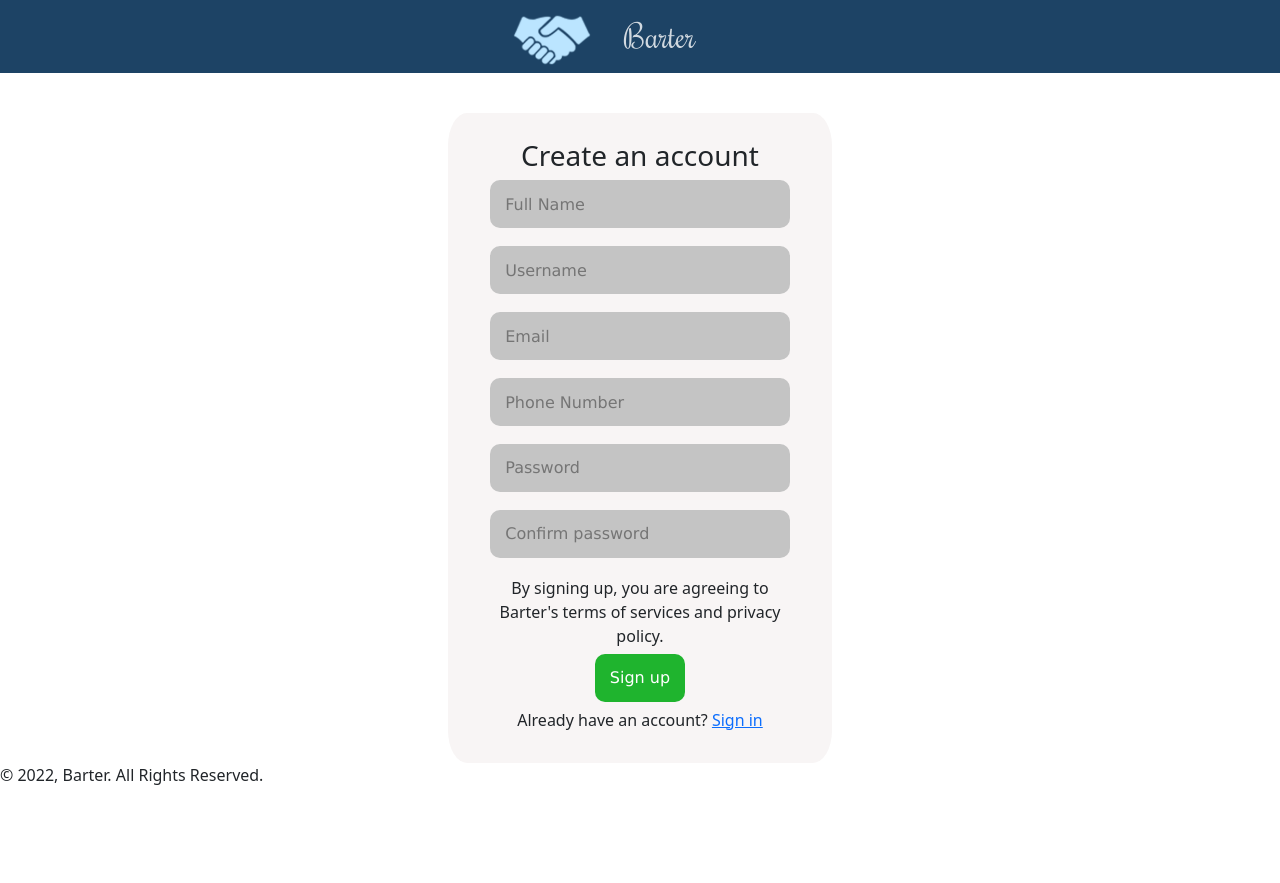
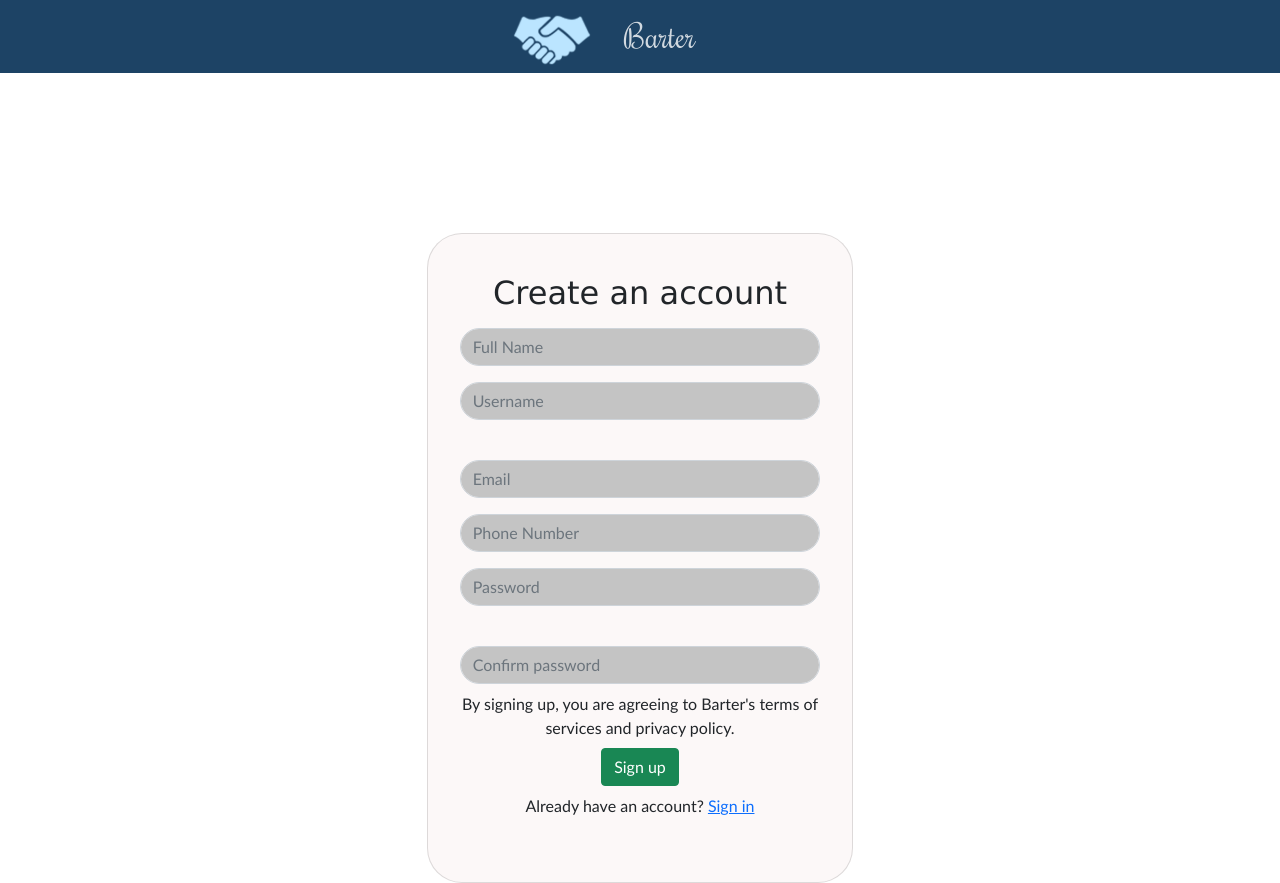
Before and after one commit to dryeab/barter, a Django app: template barter/user/templates/signup.html in a window 1280 px wide. Before the commit the page ends 785 px from the top, so only its background shows below. Run offline with Django 3.2, Linux system fonts and the light colour scheme; the template is opened without the code that fills it, so the values that code supplies are empty.

Commit message:
templates

```diff
--- /dev/null
+++ b/barter/user/static/css/header.css
@@ -0,0 +1,25 @@
+@import url("https://fonts.googleapis.com/css2?family=Rochester&display=swap");
+
+body {
+  margin: 0px;
+}
+header {
+  background-color: #1d4365;
+  margin-bottom: 5vh;
+}
+.header {
+  width: 25%;
+  margin: auto;
+  color: white;
+  display: flex;
+}
+.logo-image {
+  width: 45%;
+  margin-top: 2%;
+}
+.header p {
+  margin: auto 0px;
+  font-family: "Rochester", cursive;
+  font-size: 2em;
+  opacity: 0.8;
+}
--- a/barter/user/static/css/signup.css
+++ /dev/null
@@ -1,63 +0,0 @@
-@import url('https://fonts.googleapis.com/css2?family=Rochester&display=swap');
-
-body{
-    margin: 0px;
-}
-header{
-    background-color: #1D4365;
-    margin-bottom: 5vh;
-}
-.header{
-    width: 25%;
-    margin: auto;
-    color: white;
-    display: flex;
-}
-.logo-image{
-    width: 45%;
-    margin-top: 2%;
-}
-.header p{
-    margin: auto 0px;
-    font-family: 'Rochester', cursive;
-    font-size: 2em;
-    opacity: 0.8;
-}
-.formdiv{
-    width: 30%;
-    margin: auto;
-    background-color: #F8F5F5;
-    border-radius: 5%;
-    padding: 2%;
-}
-.formdiv form{
-    width: 90%;
-    margin: auto;
-}
-form p{
-    margin: 2%;
-    text-align: center ;
-}
-form div div{
-    height: 6vh;
-    margin-bottom: 6%;
-}
-form input{
-    width: 100%;
-    height: 100%;
-    border: 0px;
-    padding: 5%;
-    font-family: Verdana, Geneva, Tahoma, sans-serif;
-    color: black;
-    border-radius: 10px ;
-    background-color: #C4C4C4;
-}
-.button{
-    width: 30%;
-    margin: auto;
-}
-.button input{
-    background-color: #1FB42E;
-    color: white;
-    border-radius: 10px;
-}
--- a/barter/user/templates/signup.html
+++ b/barter/user/templates/signup.html
@@ -2,15 +2,17 @@
 
 <!DOCTYPE html>
 <html lang="en">
+
 <head>
   <meta charset="UTF-8" />
   <meta http-equiv="X-UA-Compatible" content="IE=edge" />
   <meta name="viewport" content="width=device-width, initial-scale=1.0" />
   <title>Barter - Sign Up</title>
-    <link rel="stylesheet" href="{% static 'css/signup.css' %}">
+  <link rel="stylesheet" href="{% static 'css/header.css' %}">
   <link rel="stylesheet" href="{% static 'css/bootstrap.min.css' %}">
 </head>
-  <body>
+
+<body class="vh-100">
 
   <header>
     <div class="header">
@@ -19,67 +21,92 @@
     </div>
   </header>
 
-    <main>
-      <div class="formdiv d-flex flex-column align-items-center">
-        <h3>Create an account</h3>
-        <div>
+
+  <div class="row g-0 align-items-center justify-content-center"
+    style=" margin-top: 160px; font-family:'Trebuchet MS', 'Lucida Sans Unicode', 'Lucida Grande', 'Lucida Sans', Arial, sans-serif;">
+    <div class="col-10 col-sm-8 col-md-6 col-lg-5 col-xl-4">
+      <div style="background:#fcf8f8; border-radius: 35px;" class="card  py-3 px-2 ">
+        <div class="py-4 px-4 card-body text-center ">
+
+
+
           <form action="" method="post">
+
             <div id="data">
-
-            <div class="fullname">
-              <input type="text" name="fullname" id="fullname" placeholder="Full Name" required />
-              <span class="help fullname"></span>
+              <div class="card-title text-center font-weight-bold mb-2 ">
+                <h2 style="font-family:Verdana, Geneva, Tahoma, sans-serif;">Create an account</h2>
+              </div>
+              <div class="mt-3">
+                <input style="background-color: #C4C4C4 ;" class="form-control rounded-pill" type="text" name="fullname"
+                  id="fullname" placeholder="Full Name" required />
+                <div class="help fullname"></div>
               </div>
 
-            <div class="username">
-              <input type="text" name="username" id="username" placeholder="Username" required />
-              <span class="help username"></span>
+              <div class="mt-3">
+                <input style="background-color: #C4C4C4 ;" class="form-control rounded-pill" type="text" name="username"
+                  id="username" placeholder="Username" required />
+                <br>
+                <div class="help username"></div>
               </div>
 
-            <div class="email">
-              <input type="email" name="email" id="email" placeholder="Email" required/>
-              <span class="help email"></span>
+              <div class="mt-3">
+                <input style="background-color: #C4C4C4 ;" class="form-control rounded-pill" type="email" name="email"
+                  id="email" placeholder="Email" required />
+                <div class="help email"></div>
               </div>
 
-            <div class="phone">
-              <input type="tel" name="phone" id="phone" placeholder="Phone Number" required = True>
+              <div class="mt-3">
+                <input style="background-color: #C4C4C4 ;" class="form-control rounded-pill" type="tel" name="phone"
+                  id="phone" placeholder="Phone Number" required>
               </div>
 
-            <div class="password">
-              <input type="password" name="password" id="password" placeholder="Password" required/>
+              <div class="mt-3">
+                <input style="background-color: #C4C4C4 ;" class="form-control rounded-pill" type="password"
+                  name="password" id="password" placeholder="Password" required />
                 <br>
+
               </div>
-            <div>
-              <input type="password" name="confirm" id="confirm" placeholder="Confirm password" required />
-              <span class="help password"></span>
+              <div class="mt-3">
+                <input style="background-color: #C4C4C4 ;" class="form-control rounded-pill" type="password"
+                  name="confirm" id="confirm" placeholder="Confirm password" required />
+                <div class="help password"></div>
+              </div>
+              <div class="d-flex align-items-center justify-content-center mt-2">
+
+                By signing up, you are agreeing to Barter's terms of
+                services and privacy policy.
+
               </div>
 
-            <p>
-              By signing up, you are agreeing to Barter's terms of
-              services and privacy policy.
-            </p>
-            <div class="button">
-              <input type="submit" value="Sign up" id="submit">
+              <input class="btn btn-success mt-2" type="submit" value="Sign up" id="submit">
+              <div class="d-flex align-items-center justify-content-center m-2 ">
+                <p>Already have an account? <a href={% url 'login' %}>Sign in</a></p>
+
               </div>
-            <p>Already have an account?  <a href={% url 'login' %}>Sign in</a></p>
             </div>
 
             <div id="verification" style="display: none">
-            <input id="code" type="text" name="code" placeholder="Enter the code" required />
-            <input id="verify" type="submit" value="Verify"/>
+              <input style="background-color: #C4C4C4 ;" class="form-control rounded-pill" id="code" type="text"
+                name="code" placeholder="Enter the code" required /><br>
+              <button class="btn-lg px-5 btn-outline-success " id="verify" type="submit"
+                value="Verify">Verify</button><br>
               <span class="help verification"></span>
             </div>
 
             {% csrf_token %}
+
           </form>
+
         </div>
       </div>
-    </main>
+    </div>
+  </div>
 
-    <footer>
-      &copy; 2022, Barter. All Rights Reserved.
-    </footer>
+
+
+
   <script src="{% static 'js/bootstrap.bundle.min.js' %}"></script>
   <script src="{% static 'js/signup.js' %}"></script>
 </body>
+
 </html>
```
Also changed, not shown: barter/post/templates/base.html (+58 -37 lines), barter/post/templates/home.html (+5 -5 lines), barter/user/templates/login.html (+51 -14 lines), barter/db.sqlite3, barter/user/static/css/login.css (deleted). Lines whose indentation alone changed are shown as unchanged.
